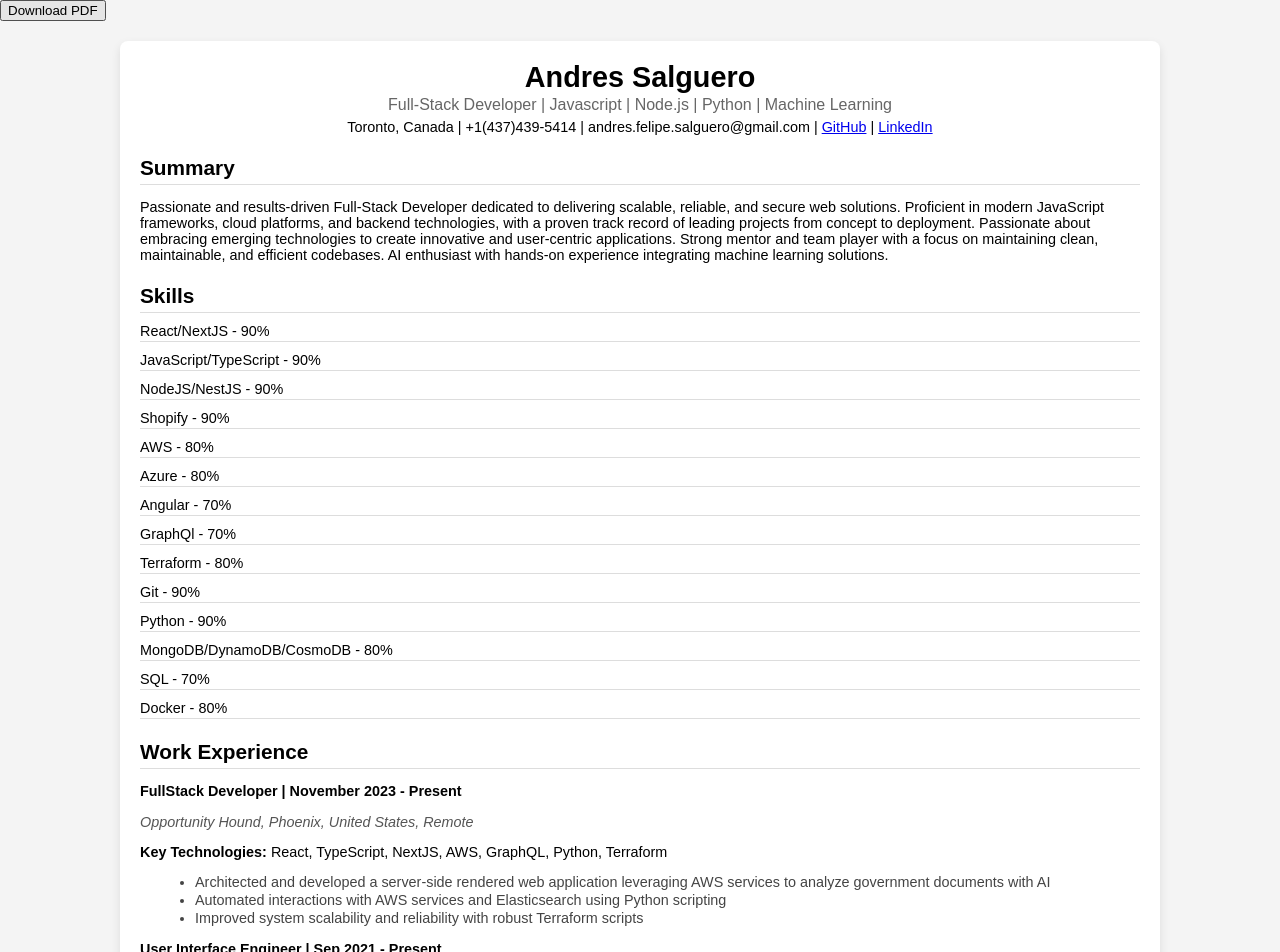
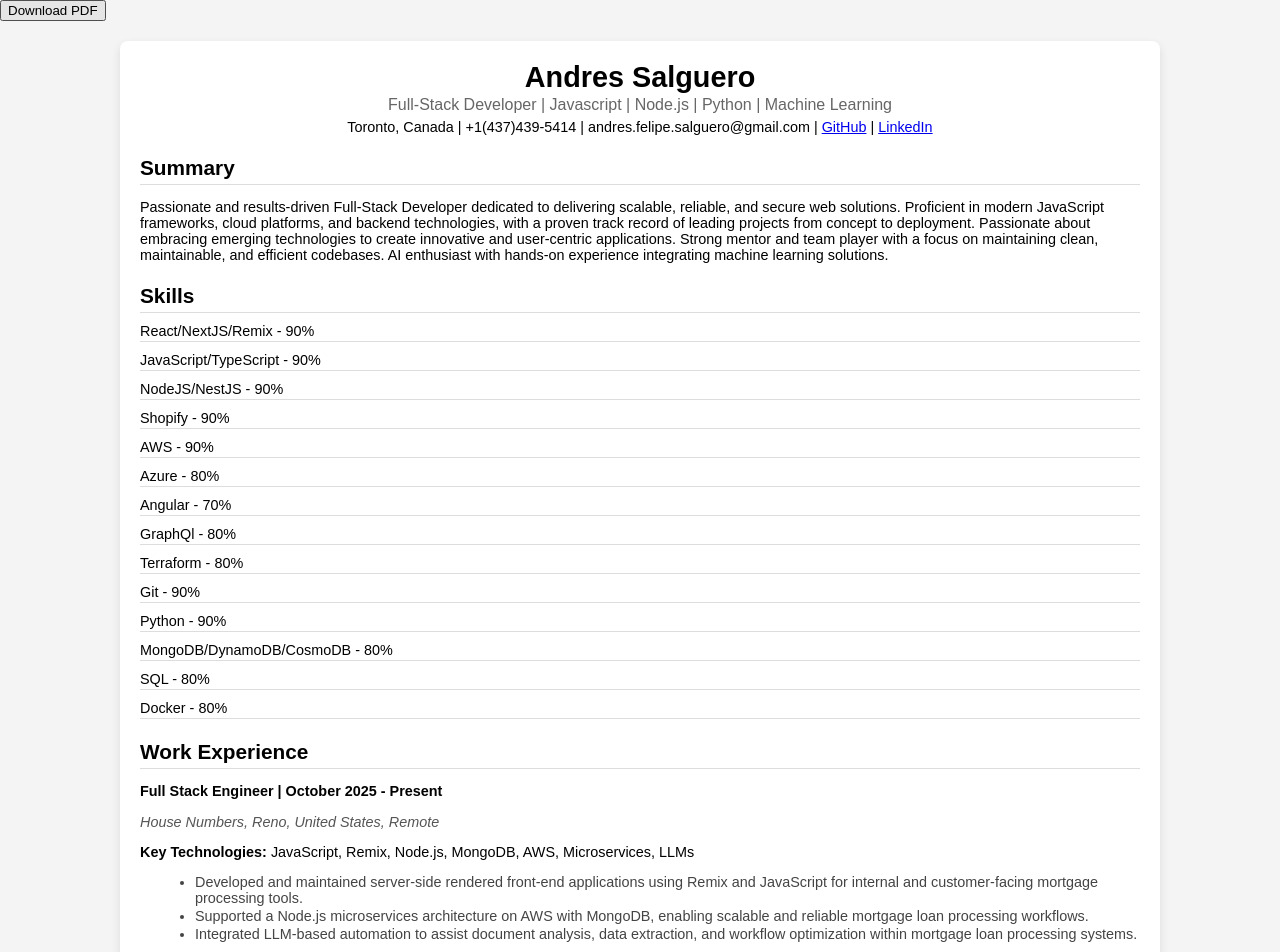
Before and after one commit to afscomercial/resume, a React (Vite) app: page / in a window 1280 px wide. Shown: the top 952 px of the page. Built offline with nearby package versions, Linux system fonts and the light colour scheme.

Commit message:
update experience

```diff
--- a/src/data/resumeData.js
+++ b/src/data/resumeData.js
@@ -44,34 +44,46 @@ export const resumeData = {
     },
   ],
   skills: [
-    { name: "React/NextJS", percent: "90%" },
+    { name: "React/NextJS/Remix", percent: "90%" },
     { name: "JavaScript/TypeScript", percent: "90%" },
     { name: "NodeJS/NestJS", percent: "90%" },
     { name: "Shopify", percent: "90%" },
-    { name: "AWS", percent: "80%" },
+    { name: "AWS", percent: "90%" },
     { name: "Azure", percent: "80%" },
     { name: "Angular", percent: "70%" },
-    { name: "GraphQl", percent: "70%" },
+    { name: "GraphQl", percent: "80%" },
     { name: "Terraform", percent: "80%" },
     { name: "Git", percent: "90%" },
     { name: "Python", percent: "90%" },
     { name: "MongoDB/DynamoDB/CosmoDB", percent: "80%" },
-    { name: "SQL", percent: "70%" },
+    { name: "SQL", percent: "80%" },
     { name: "Docker", percent: "80%" },
   ],
   languages: ["English - C1", "Spanish - native"],
   professionalSummary: `Passionate and results-driven Full-Stack Developer dedicated to delivering scalable, reliable, and secure web solutions. Proficient in modern JavaScript frameworks, cloud platforms, and backend technologies, with a proven track record of leading projects from concept to deployment. Passionate about embracing emerging technologies to create innovative and user-centric applications. Strong mentor and team player with a focus on maintaining clean, maintainable, and efficient codebases. AI enthusiast with hands-on experience integrating machine learning solutions.`,
   employmentHistory: [
     {
+      jobTitle: "Full Stack Engineer",
+      startDate: "October 2025",
+      endDate: "Present",
+      employer: "House Numbers",
+      city: "Reno, United States, Remote",
+      technologies:
+        "JavaScript, Remix, Node.js, MongoDB, AWS, Microservices, LLMs",
+      achievements: [
+        "Developed and maintained server-side rendered front-end applications using Remix and JavaScript for internal and customer-facing mortgage processing tools.",
+        "Supported a Node.js microservices architecture on AWS with MongoDB, enabling scalable and reliable mortgage loan processing workflows.",
+        "Integrated LLM-based automation to assist document analysis, data extraction, and workflow optimization within mortgage loan processing systems.",
+      ],
+    },
+    {
       jobTitle: "FullStack Developer",
       startDate: "November 2023",
-      endDate: "Present",
+      endDate: "November2025",
       employer: "Opportunity Hound",
       city: "Phoenix, United States, Remote",
       technologies:
         "React, TypeScript, NextJS, AWS, GraphQL, Python, Terraform",
-      description:
-        "Developed web application to analyze government documents with artificial intelligence.",
       achievements: [
         "Architected and developed a server-side rendered web application leveraging AWS services to analyze government documents with AI",
         "Automated interactions with AWS services and Elasticsearch using Python scripting",
@@ -81,7 +93,7 @@ export const resumeData = {
     {
       jobTitle: "User Interface Engineer",
       startDate: "Sep 2021",
-      endDate: "Present",
+      endDate: "October 2025",
       employer: "FPT Software",
       city: "Medellín, Colombia, Remote",
       technologies:
```
